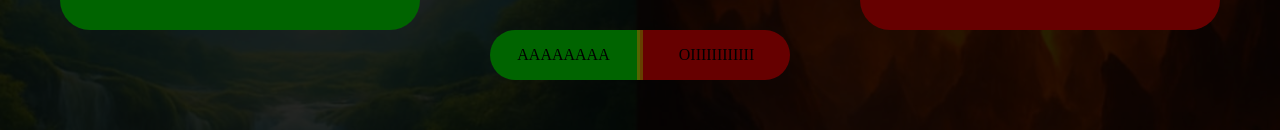
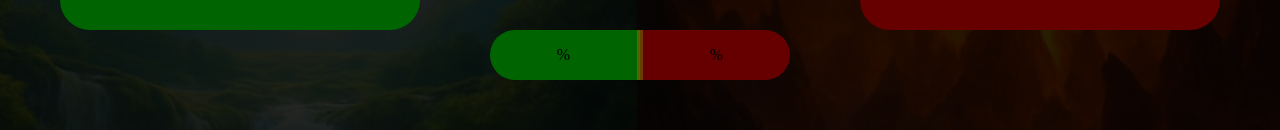
Before and after one commit to kevsz34/Projetos, a plain HTML site: page index.html in a window 1280 px wide. Shown: the part 600-730 px from the top of the page. Drawn offline with Linux system fonts and the light colour scheme.

Commit message:
corrigindo html

```diff
--- a/index.html
+++ b/index.html
@@ -113,9 +113,9 @@
 
       <div class="containerBarra">
         <div class="cardBarra">
-          <section id="ladoBom"><p>AAAAAAAA</p></section>
+          <section id="ladoBom"><p></p><p>%</p></section>
 
-          <section id="ladoRuim"><p> OIIIIIIIIIIII</p></section>
+          <section id="ladoRuim"><p></p><p>%</p></section>
         </div>
       </div>
      </main>
```
